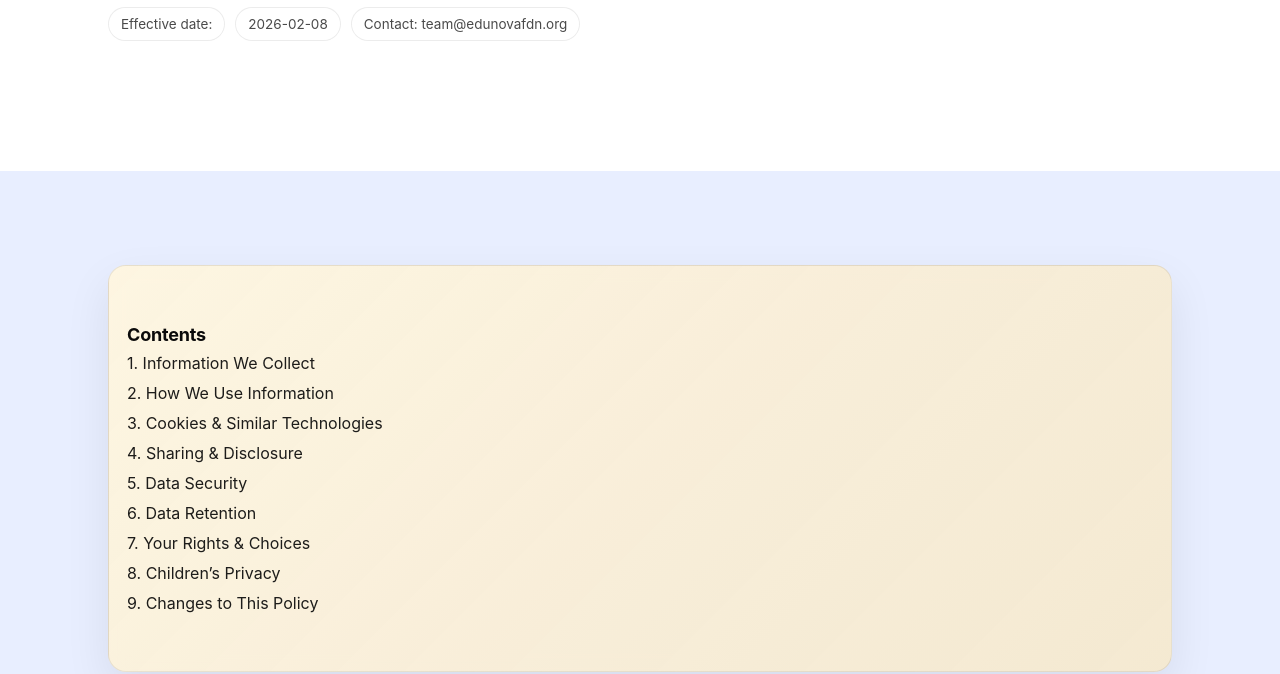
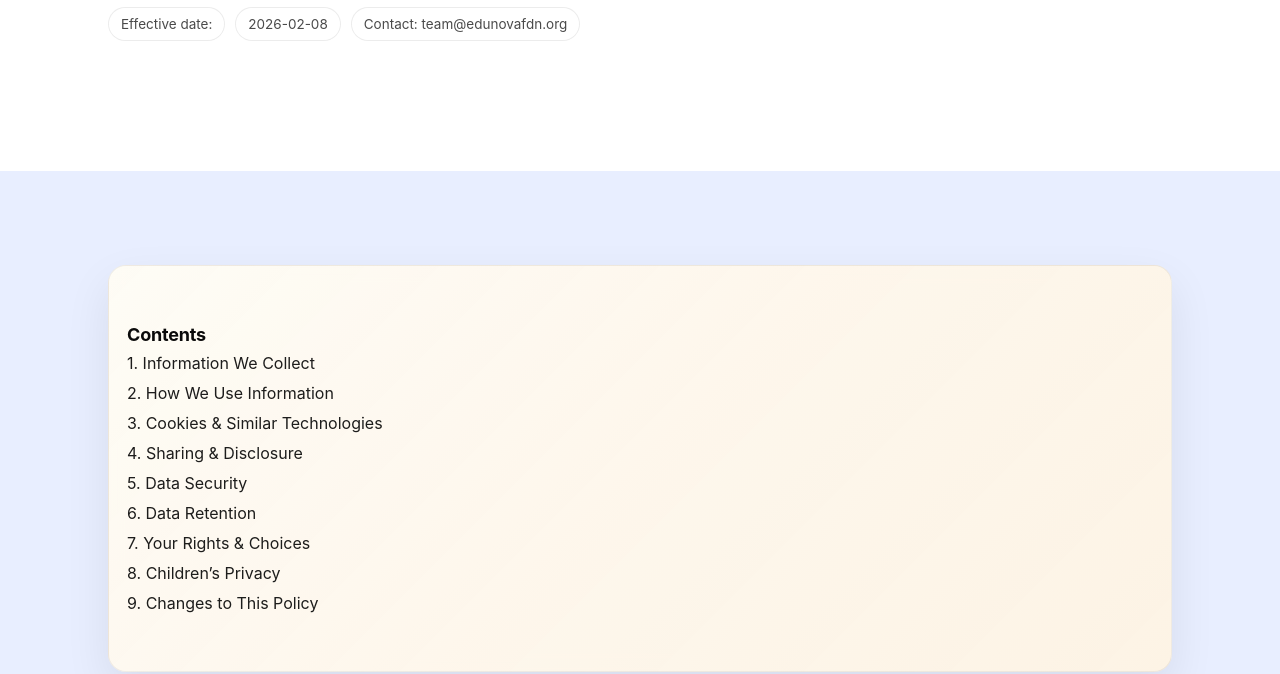
Before and after one commit to Lsworkshop/SuperEdu, a plain HTML site: page privacy.html in a window 1280 px wide. Shown: the part 278-952 px from the top of the page. Drawn offline with Linux system fonts and the light colour scheme; no server answers.

Commit message:
Add files via upload

```diff
--- a/privacy.html
+++ b/privacy.html
@@ -35,13 +35,19 @@
       --zone-d: #F8F9F6;
 
       /* ✅ 3) 卡片淡浅棕黄色渐变（尽量“柔”） */
-      --card-grad: linear-gradient(135deg,
-        rgba(255, 246, 223, 0.92),
-        rgba(250, 238, 212, 0.88),
-        rgba(246, 232, 202, 0.86)
-      );
-      --card-border: rgba(0,0,0,0.08);
+
+    --card-grad: linear-gradient(135deg,
+  rgba(255, 252, 245, 0.96),
+  rgba(255, 247, 234, 0.92),
+  rgba(255, 243, 226, 0.90)
+);
+--card-border: rgba(0,0,0,0.06);
+
+
     }
+
+
+
 
     body{ margin:0; }
 
```
